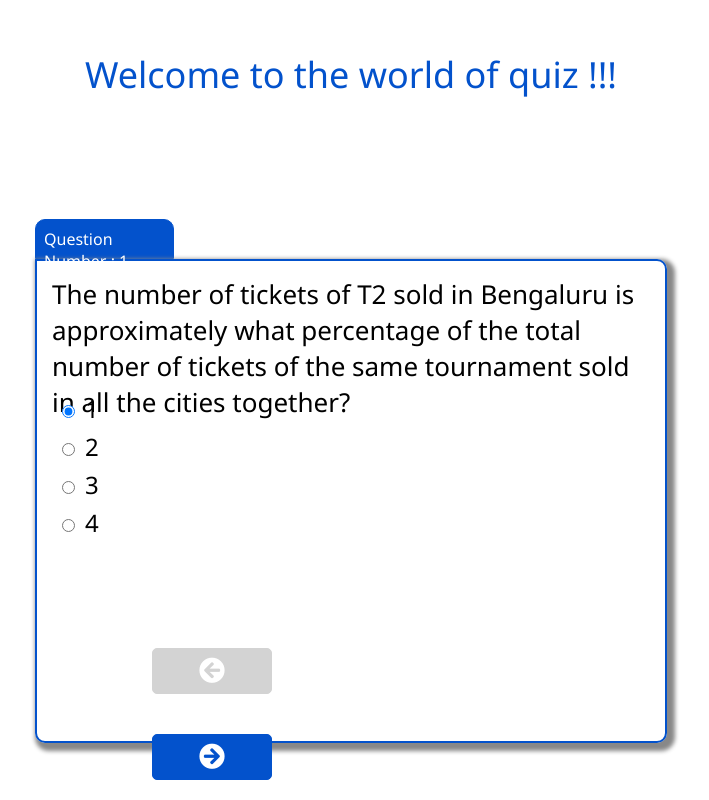
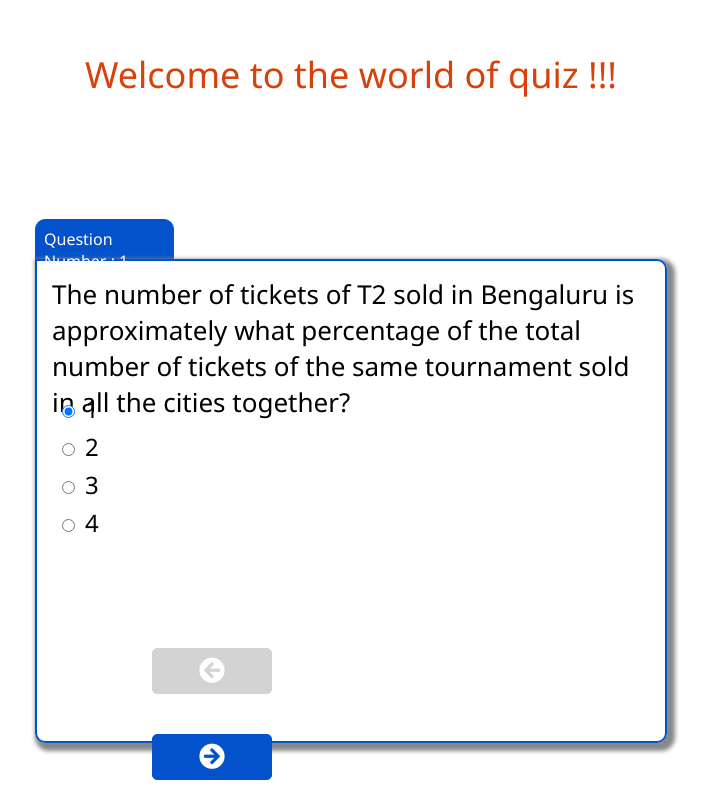
Before and after one commit to fakruboss/Quiz, a plain HTML site: page index.html in a window 1280 px wide. Shown: the whole page, without its empty margins (289-998 px from the left). Drawn offline with nearby package versions, Linux system fonts and the light colour scheme.

Commit message:
color change for heading

```diff
--- a/index.html
+++ b/index.html
@@ -12,7 +12,7 @@
 		}
 		header {
 			font-size: 36px;
-			color: #0352cc;
+			color: #d8410a;
 			text-align: center;
 			margin-top: 50px;
 		}
```
